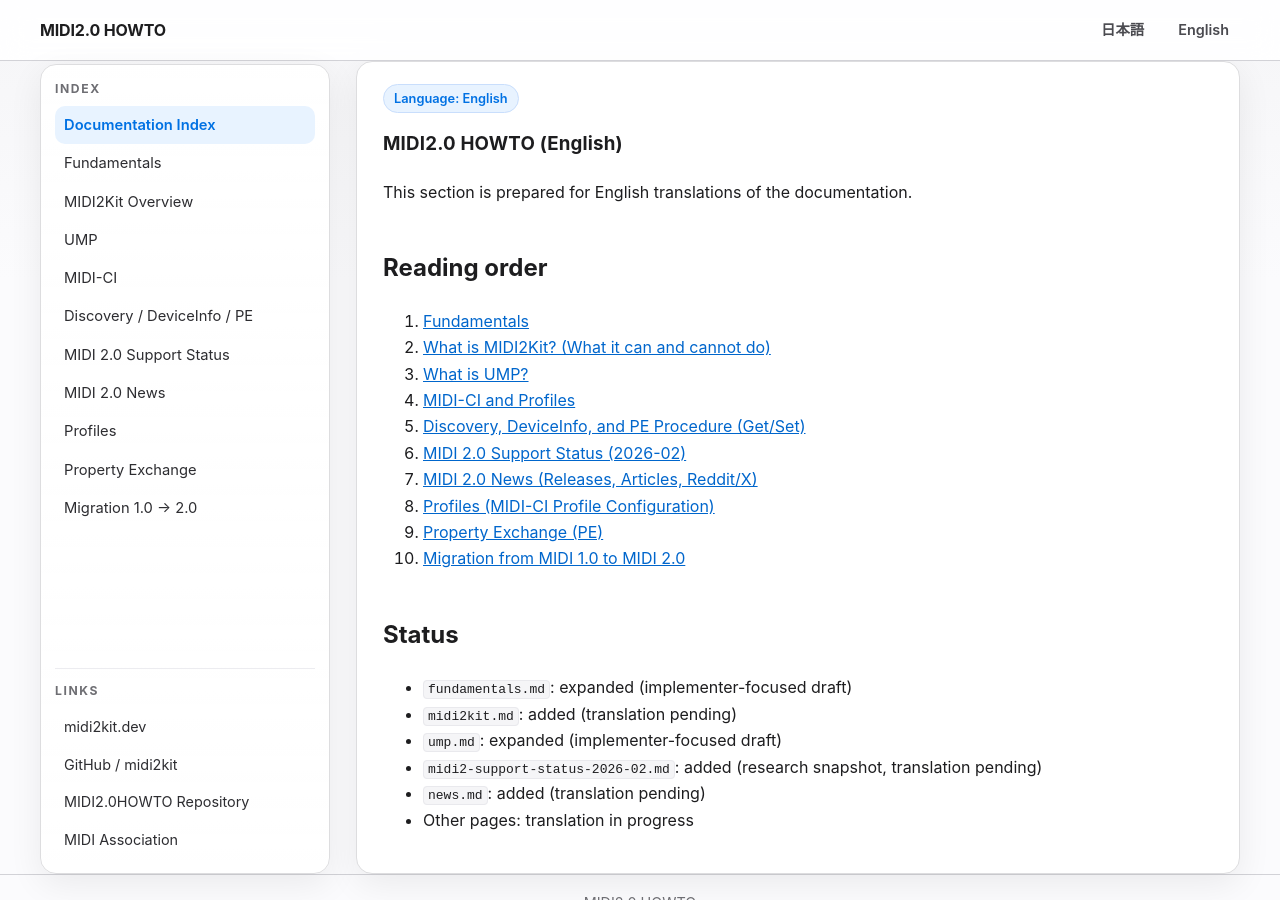
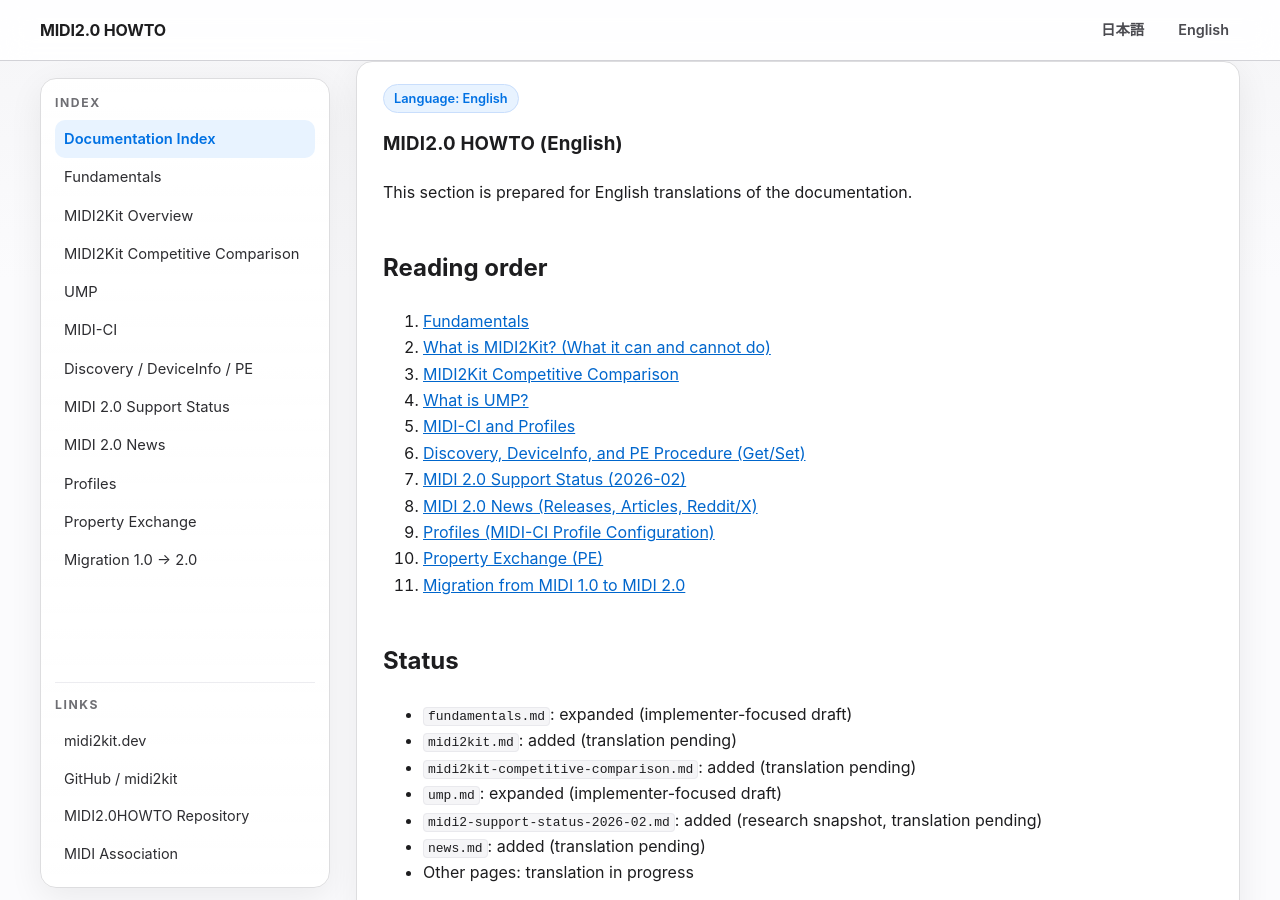
Before and after one commit to midi2kit/MIDI2.0HOWTO, a Jekyll site: the page built from en/index.md, in a window 1280 px wide and 900 px high. Built offline with Jekyll 4.4.1, drawn with Linux system fonts in a browser that asks for light colours.

Commit message:
docs: add MIDI2Kit competitive comparison page

```diff
--- a/_layouts/default.html
+++ b/_layouts/default.html
@@ -282,6 +282,7 @@
               <li><a href="{{ '/ja/' | relative_url }}" {% if page.url == '/ja/' %}class="is-active"{% endif %}>ドキュメント INDEX</a></li>
               <li><a href="{{ '/ja/fundamentals/' | relative_url }}" {% if page.url == '/ja/fundamentals/' %}class="is-active"{% endif %}>MIDI 2.0 基礎概念</a></li>
               <li><a href="{{ '/ja/midi2kit/' | relative_url }}" {% if page.url == '/ja/midi2kit/' %}class="is-active"{% endif %}>MIDI2Kit とは</a></li>
+              <li><a href="{{ '/ja/midi2kit-competitive-comparison/' | relative_url }}" {% if page.url == '/ja/midi2kit-competitive-comparison/' %}class="is-active"{% endif %}>MIDI2Kit 競合比較</a></li>
               <li><a href="{{ '/ja/ump/' | relative_url }}" {% if page.url == '/ja/ump/' %}class="is-active"{% endif %}>UMP</a></li>
               <li><a href="{{ '/ja/ci-profiles/' | relative_url }}" {% if page.url == '/ja/ci-profiles/' %}class="is-active"{% endif %}>MIDI-CI</a></li>
               <li><a href="{{ '/ja/discovery-deviceinfo-pe/' | relative_url }}" {% if page.url == '/ja/discovery-deviceinfo-pe/' %}class="is-active"{% endif %}>Discovery / DeviceInfo / PE</a></li>
@@ -296,6 +297,7 @@
               <li><a href="{{ '/en/' | relative_url }}" {% if page.url == '/en/' %}class="is-active"{% endif %}>Documentation Index</a></li>
               <li><a href="{{ '/en/fundamentals/' | relative_url }}" {% if page.url == '/en/fundamentals/' %}class="is-active"{% endif %}>Fundamentals</a></li>
               <li><a href="{{ '/en/midi2kit/' | relative_url }}" {% if page.url == '/en/midi2kit/' %}class="is-active"{% endif %}>MIDI2Kit Overview</a></li>
+              <li><a href="{{ '/en/midi2kit-competitive-comparison/' | relative_url }}" {% if page.url == '/en/midi2kit-competitive-comparison/' %}class="is-active"{% endif %}>MIDI2Kit Competitive Comparison</a></li>
               <li><a href="{{ '/en/ump/' | relative_url }}" {% if page.url == '/en/ump/' %}class="is-active"{% endif %}>UMP</a></li>
               <li><a href="{{ '/en/ci-profiles/' | relative_url }}" {% if page.url == '/en/ci-profiles/' %}class="is-active"{% endif %}>MIDI-CI</a></li>
               <li><a href="{{ '/en/discovery-deviceinfo-pe/' | relative_url }}" {% if page.url == '/en/discovery-deviceinfo-pe/' %}class="is-active"{% endif %}>Discovery / DeviceInfo / PE</a></li>
--- a/en/index.md
+++ b/en/index.md
@@ -11,18 +11,20 @@ This section is prepared for English translations of the documentation.
 ## Reading order
 1. [Fundamentals]({{ '/en/fundamentals/' | relative_url }})
 2. [What is MIDI2Kit? (What it can and cannot do)]({{ '/en/midi2kit/' | relative_url }})
-3. [What is UMP?]({{ '/en/ump/' | relative_url }})
-4. [MIDI-CI and Profiles]({{ '/en/ci-profiles/' | relative_url }})
-5. [Discovery, DeviceInfo, and PE Procedure (Get/Set)]({{ '/en/discovery-deviceinfo-pe/' | relative_url }})
-6. [MIDI 2.0 Support Status (2026-02)]({{ '/en/midi2-support-status-2026-02/' | relative_url }})
-7. [MIDI 2.0 News (Releases, Articles, Reddit/X)]({{ '/en/news/' | relative_url }})
-8. [Profiles (MIDI-CI Profile Configuration)]({{ '/en/profiles/' | relative_url }})
-9. [Property Exchange (PE)]({{ '/en/property-exchange/' | relative_url }})
-10. [Migration from MIDI 1.0 to MIDI 2.0]({{ '/en/migration-midi1-to-midi2/' | relative_url }})
+3. [MIDI2Kit Competitive Comparison]({{ '/en/midi2kit-competitive-comparison/' | relative_url }})
+4. [What is UMP?]({{ '/en/ump/' | relative_url }})
+5. [MIDI-CI and Profiles]({{ '/en/ci-profiles/' | relative_url }})
+6. [Discovery, DeviceInfo, and PE Procedure (Get/Set)]({{ '/en/discovery-deviceinfo-pe/' | relative_url }})
+7. [MIDI 2.0 Support Status (2026-02)]({{ '/en/midi2-support-status-2026-02/' | relative_url }})
+8. [MIDI 2.0 News (Releases, Articles, Reddit/X)]({{ '/en/news/' | relative_url }})
+9. [Profiles (MIDI-CI Profile Configuration)]({{ '/en/profiles/' | relative_url }})
+10. [Property Exchange (PE)]({{ '/en/property-exchange/' | relative_url }})
+11. [Migration from MIDI 1.0 to MIDI 2.0]({{ '/en/migration-midi1-to-midi2/' | relative_url }})
 
 ## Status
 - `fundamentals.md`: expanded (implementer-focused draft)
 - `midi2kit.md`: added (translation pending)
+- `midi2kit-competitive-comparison.md`: added (translation pending)
 - `ump.md`: expanded (implementer-focused draft)
 - `midi2-support-status-2026-02.md`: added (research snapshot, translation pending)
 - `news.md`: added (translation pending)
```
Also changed, not shown: en/midi2kit-competitive-comparison.md (added, +16 -0 lines), ja/index.md (+10 -8 lines), ja/midi2kit-competitive-comparison.md (added, +88 -0 lines), ja/midi2kit.md (+1 -0 lines).
